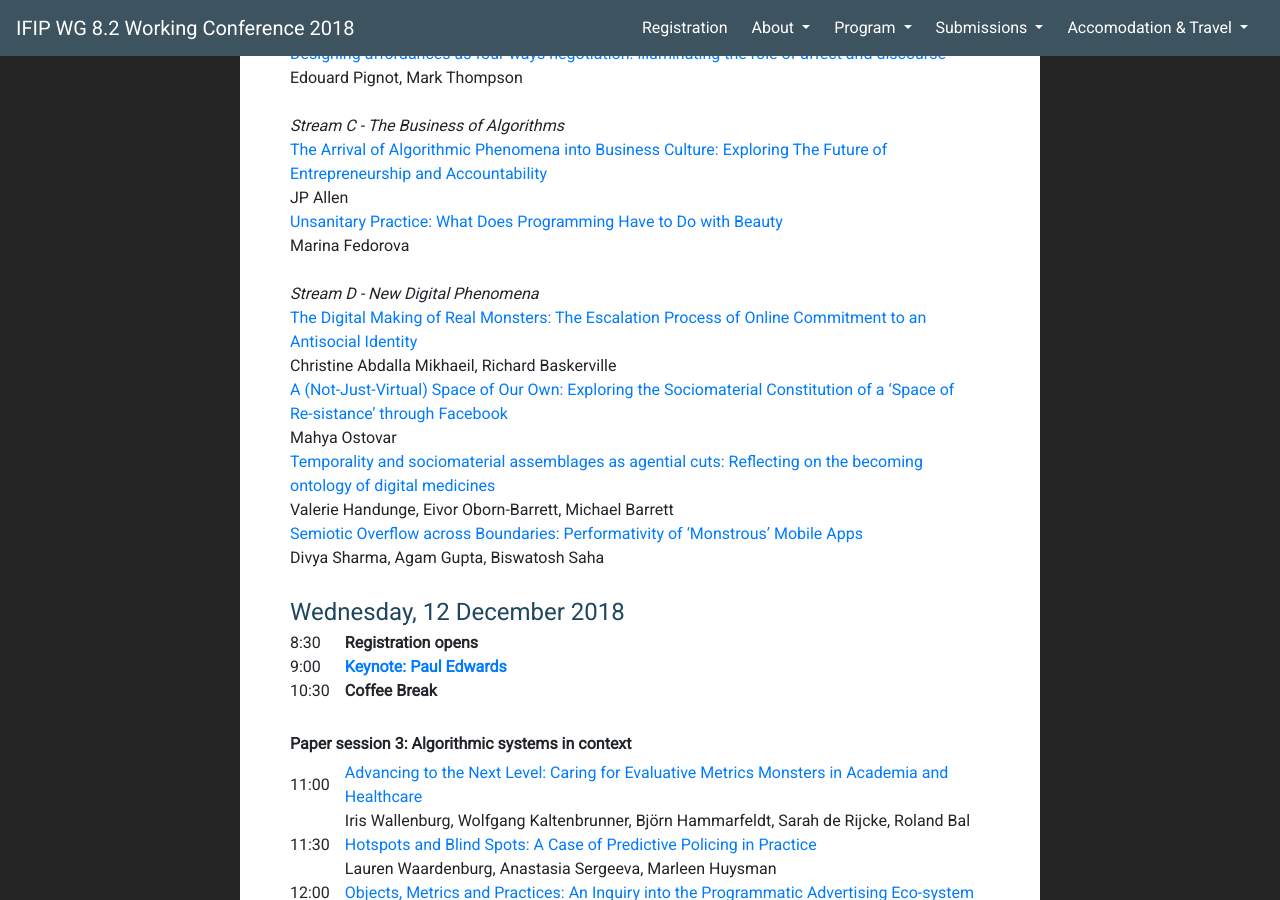
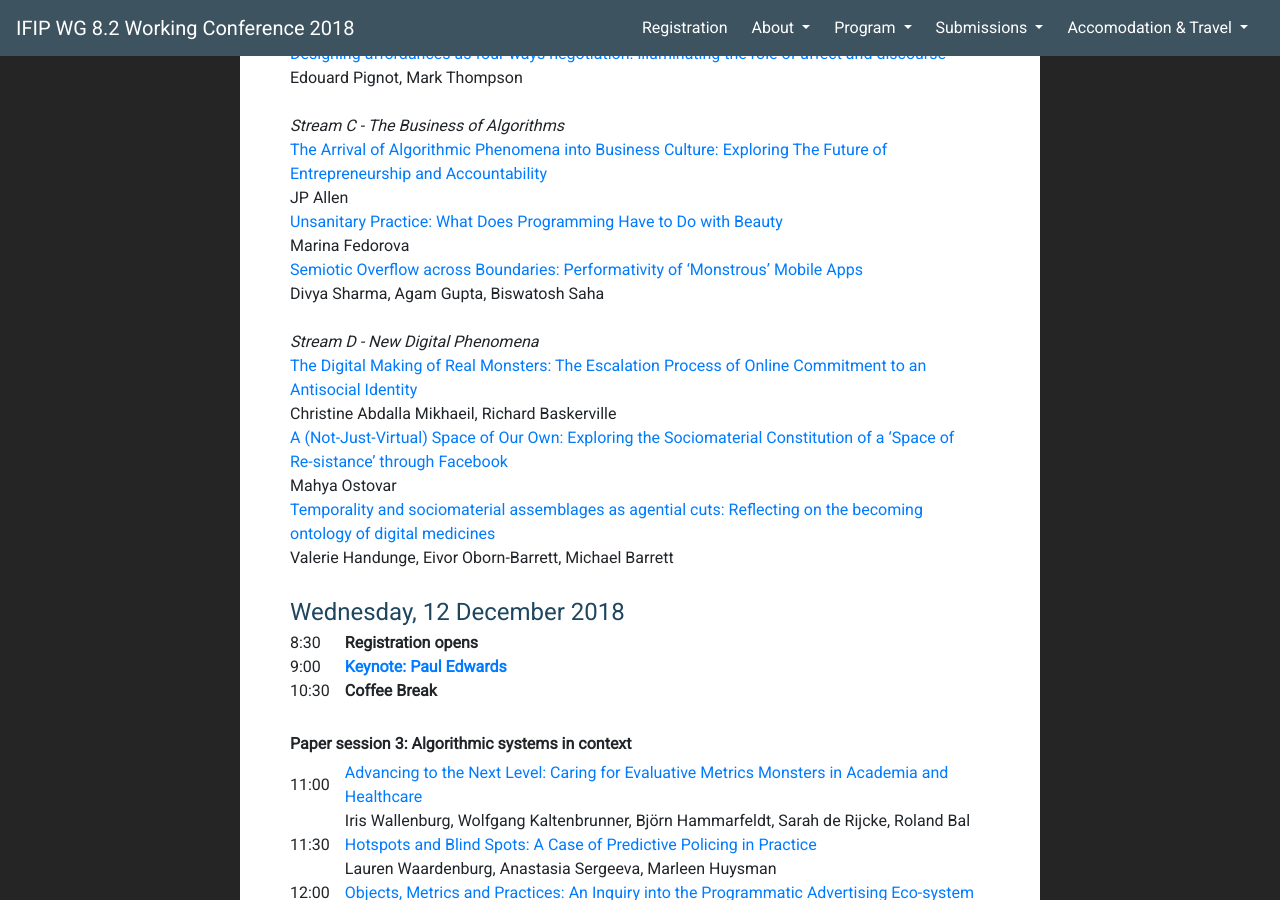
Before and after one commit to ifip82conf/ifip82conf.github.io, a Jekyll site: the page built from pages/program/program.md, in a window 1280 px wide and 900 px high, scrolled down 1887 px. Built offline with Jekyll 4.4.1, drawn with Linux system fonts in a browser that asks for light colours; nearby versions of some CDN libraries; part of the change alters nothing that is shown.

Commit message:
fixed sch

```diff
--- a/pages/program/program.md
+++ b/pages/program/program.md
@@ -103,6 +103,8 @@ Please note that the program is subject to minor changes
 | JP Allen                                                                                                                                                    |
 | [Unsanitary Practice: What Does Programming Have to Do with Beauty](/files/abstracts/Abstract_21.pdf)                                                            |
 | Marina Fedorova                                                                                                                                             |
+| [Semiotic Overflow across Boundaries: Performativity of ‘Monstrous’ Mobile Apps](/files/abstracts/Abstract_25.pdf)                                               |
+| Divya Sharma, Agam Gupta, Biswatosh Saha                                                                                                                    |
 |                                                                                                                                                             |
 | *Stream D - New Digital Phenomena*                                                                                                                          |
 | [The Digital Making of Real Monsters: The Escalation Process of Online Commitment to an Antisocial Identity](/files/abstracts/Abstract_22.pdf)                   |
@@ -111,8 +113,6 @@ Please note that the program is subject to minor changes
 | Mahya Ostovar                                                                                                                                               |
 | [Temporality and sociomaterial assemblages as agential cuts: Reflecting on the becoming ontology of digital medicines ](/files/abstracts/Abstract_24.pdf)        |
 | Valerie Handunge, Eivor Oborn-Barrett, Michael Barrett                                                                                                      |
-| [Semiotic Overflow across Boundaries: Performativity of ‘Monstrous’ Mobile Apps](/files/abstracts/Abstract_25.pdf)                                               |
-| Divya Sharma, Agam Gupta, Biswatosh Saha                                                                                                                    |
 |                                                                                                               |
 
 
```
